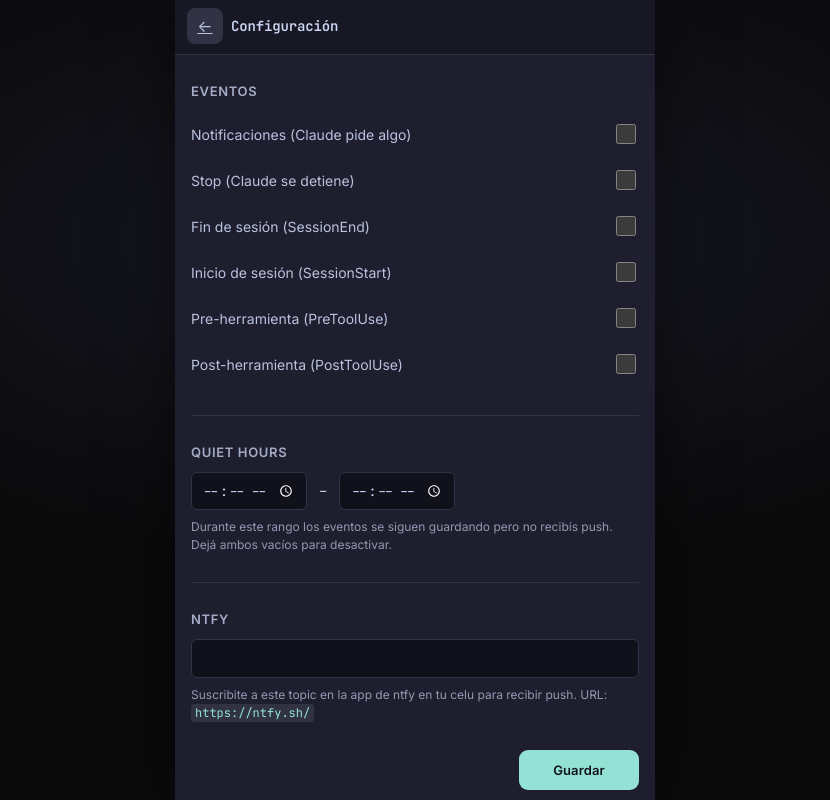
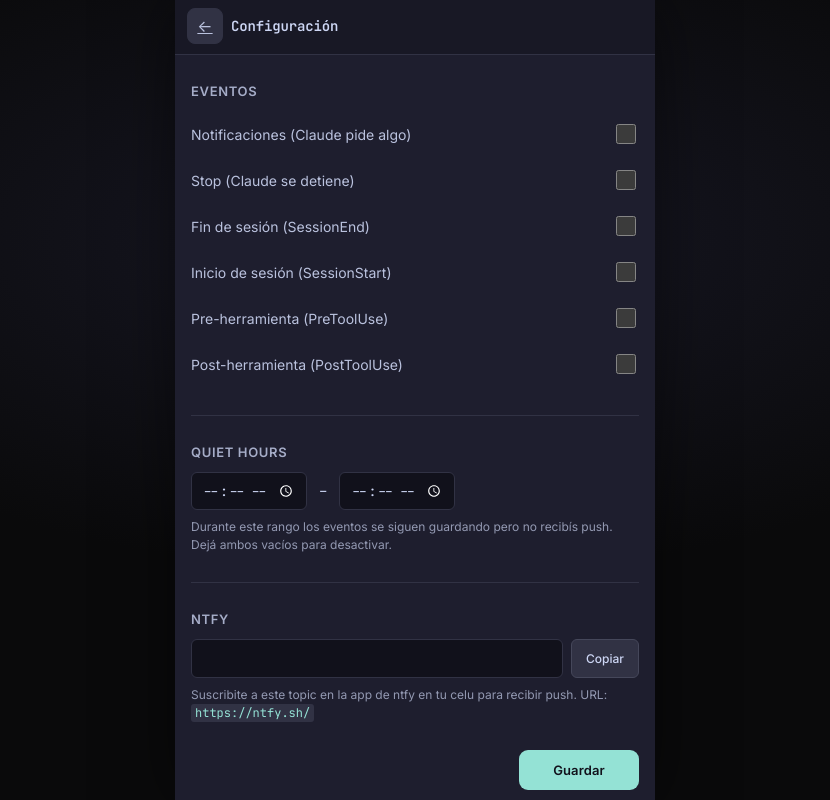
Before and after one commit to gabiito/claude-remote, a FastAPI app: template src/claude_remote/templates/settings.html in a window 1280 px wide. Shown: the whole page, without its empty margins (225-1055 px from the left). Run offline with FastAPI, Linux system fonts and the light colour scheme; the template is opened without the code that fills it, so the values that code supplies are empty; parts of the project's set-up code (start-up, migrations or seed data) failed here and were passed over; some libraries are stand-ins or nearby versions.

Commit message:
fix(notifier,settings): close 3 verify findings before archive
- notifier.py: drop unused UTC import (F401) + collapse double-nested
  if into a single conjunction (SIM102). Both regressions came from the
  earlier quiet-hours fix landing without re-running make check.
- settings.html: add the Alpine-powered 'Copiar' button next to the
  ntfy topic input (REQ-N8 / REQ-N10 gap). Tooltip-style '✓ Copiado'
  feedback for 1.5s.
- app.css: layout for the topic+copy row plus the copy button styling
  consistent with .cr-new-btn variants.

```diff
--- a/src/claude_remote/static/css/app.css
+++ b/src/claude_remote/static/css/app.css
@@ -1197,9 +1197,13 @@ body {
   color: var(--accent);
 }
 
-/* Ntfy topic input — readonly */
+/* Ntfy topic input — readonly + copy button */
+.cr-topic-row {
+  display: flex;
+  gap: 8px;
+}
 .cr-topic-input {
-  width: 100%;
+  flex: 1 1 auto;
   background: var(--bg-input);
   border: 1px solid var(--line-0);
   border-radius: 6px;
@@ -1208,6 +1212,20 @@ body {
   font-size: 13px;
   padding: 10px 12px;
 }
+.cr-topic-copy {
+  flex: 0 0 auto;
+  background: var(--bg-2);
+  border: 1px solid var(--line-1);
+  border-radius: 6px;
+  color: var(--fg-0);
+  font-family: var(--fnt-ui);
+  font-size: 12px;
+  font-weight: 500;
+  padding: 0 14px;
+  cursor: pointer;
+  transition: background 120ms, border-color 120ms;
+}
+.cr-topic-copy:hover { background: var(--bg-3); border-color: var(--accent); color: var(--accent); }
 
 /* Divider */
 .cr-divider {
--- a/src/claude_remote/templates/settings.html
+++ b/src/claude_remote/templates/settings.html
@@ -73,10 +73,18 @@
       <hr class="cr-divider">
 
       {# ── Ntfy topic ── #}
-      <section class="cr-settings-section">
+      <section class="cr-settings-section"
+               x-data="{ copied: false, copy(text){ navigator.clipboard.writeText(text).then(()=>{ this.copied=true; setTimeout(()=>{ this.copied=false }, 1500) }) } }">
         <h2>Ntfy</h2>
-        <input class="cr-topic-input" type="text" readonly
-               value="{{ prefs.ntfy_topic }}">
+        <div class="cr-topic-row">
+          <input class="cr-topic-input" type="text" readonly
+                 value="{{ prefs.ntfy_topic }}" id="ntfy-topic-field">
+          <button type="button" class="cr-topic-copy"
+                  @click="copy(document.getElementById('ntfy-topic-field').value)">
+            <span x-show="!copied">Copiar</span>
+            <span x-show="copied" x-cloak>✓ Copiado</span>
+          </button>
+        </div>
         <p class="cr-helper">
           Suscribite a este topic en la app de ntfy en tu celu para recibir push.
           URL: <code>https://ntfy.sh/{{ prefs.ntfy_topic }}</code>
```
Also changed, not shown: src/claude_remote/services/notifier.py (+3 -4 lines).
